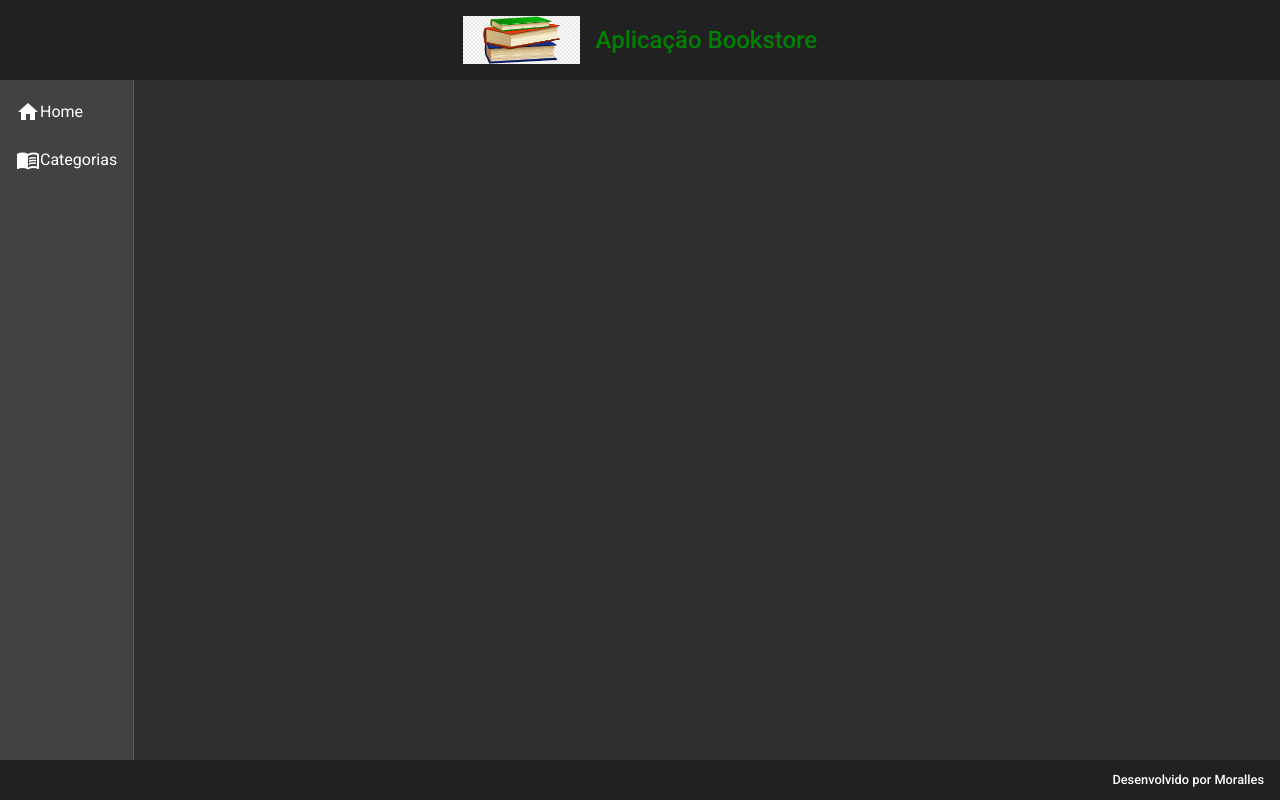
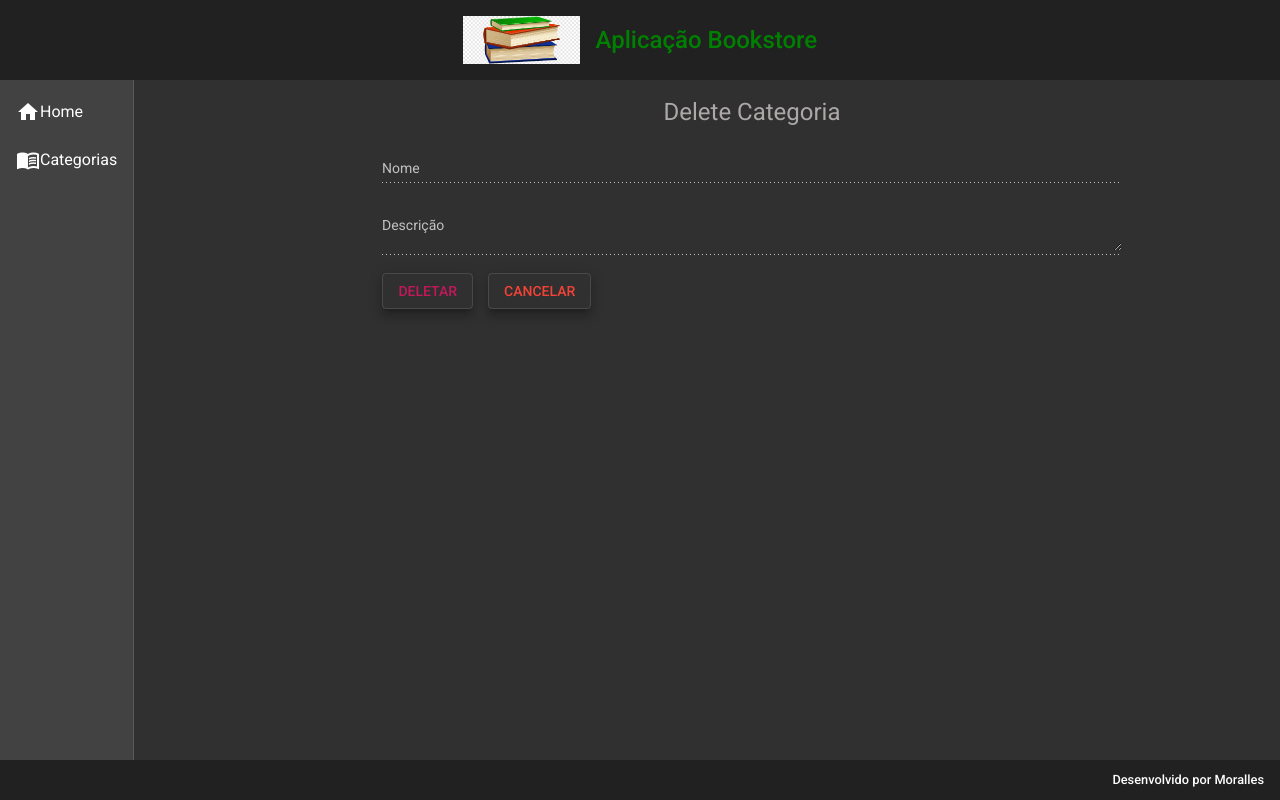
Before and after one commit to thiagomoralles/bookstore-front, an Angular app: page /categorias/delete/1 in a window 1280 px wide. Before the commit this address led to /. Built offline with nearby package versions, Linux system fonts and the light colour scheme; no server answers.

Commit message:
Implementação do categoria-delete.component

```diff
--- a/src/app/app-routing.module.ts
+++ b/src/app/app-routing.module.ts
@@ -1,6 +1,7 @@
 import { NgModule } from "@angular/core";
 import { RouterModule, Routes } from "@angular/router";
 import { CategoriaCreateComponent } from "./components/views/categoria/categoria-create/categoria-create.component";
+import { CategoriaDeleteComponent } from "./components/views/categoria/categoria-delete/categoria-delete.component";
 import { CategoriaReadComponent } from "./components/views/categoria/categoria-read/categoria-read.component";
 import { HomeComponent } from "./components/views/home/home.component";
 
@@ -13,7 +14,10 @@
   },
   {
     path: 'categorias/create', component: CategoriaCreateComponent
-  }
+  },
+  {
+    path: 'categorias/delete/:id', component: CategoriaDeleteComponent
+  },
 ];
 
 @NgModule({
--- a/src/app/app.module.ts
+++ b/src/app/app.module.ts
@@ -23,6 +23,8 @@
 import { MatInputModule } from "@angular/material/input";
 import { MatFormFieldModule } from "@angular/material/form-field";
 import { MatSnackBarModule } from "@angular/material/snack-bar";
+import { CategoriaDeleteComponent } from "./components/views/categoria/categoria-delete/categoria-delete.component";
+
 
 @NgModule({
   declarations: [
@@ -33,6 +35,7 @@
     HomeComponent,
     CategoriaReadComponent,
     CategoriaCreateComponent,
+    CategoriaDeleteComponent,
   ],
   imports: [
     BrowserModule,
--- /dev/null
+++ b/src/app/components/views/categoria/categoria-delete/categoria-delete.component.css
@@ -0,0 +1,28 @@
+.content {
+    width: 90%;
+    margin: 1rem auto;
+  }
+
+  .title {
+    text-align: center;
+    color: rgb(173, 168, 168);
+  }
+
+  form {
+    text-align: center;
+    width: 70%;
+    margin: auto;
+  }
+
+  .forms {
+      width: 100%;
+  }
+
+  .buttons {
+      width: 100%;
+      text-align: start;
+  }
+
+  button {
+      margin-right: 15px;
+  }
--- /dev/null
+++ b/src/app/components/views/categoria/categoria-delete/categoria-delete.component.html
@@ -0,0 +1,21 @@
+<div class="content">
+    <div class="title">
+        <h1>Delete Categoria</h1>
+    </div>
+</div>
+
+<form>
+    <mat-form-field class="forms">
+        <mat-label>Nome</mat-label>
+        <input matInput [(ngModel)]="categoria.nome" type="text" name="nome" disabled>
+    </mat-form-field>
+    <mat-form-field class="forms">
+        <mat-label>Descrição</mat-label>
+        <textarea matInput [(ngModel)]="categoria.descricao" type="text" name="descricao" disabled></textarea>
+    </mat-form-field>
+    <div class="buttons">
+        <button (click)="delete()" class="mat-elevation-z8" mat-stroked-button color="primary">DELETAR</button>
+        <button (click)="cancelar()" class="mat-elevation-z8" mat-stroked-button color="warn">CANCELAR</button>
+    </div>
+
+</form>
--- /dev/null
+++ b/src/app/components/views/categoria/categoria-delete/categoria-delete.component.ts
@@ -0,0 +1,50 @@
+import { Component, OnInit } from '@angular/core';
+import { ActivatedRoute, Router } from '@angular/router';
+import { Categoria } from '../categoria.model';
+import { CategoriaService } from '../categoria.service';
+
+@Component({
+  selector: 'app-categoria-delete',
+  templateUrl: './categoria-delete.component.html',
+  styleUrls: ['./categoria-delete.component.css']
+})
+export class CategoriaDeleteComponent implements OnInit {
+
+  categoria: Categoria = {
+    id: '',
+    nome: '',
+    descricao: ''
+  }
+
+  constructor(
+    private router: Router,
+    private categoriaService: CategoriaService,
+    private route: ActivatedRoute
+  ) { }
+
+  ngOnInit(): void {
+    this.categoria.id = this.route.snapshot.paramMap.get('id')!;
+    this.findById();
+  }
+
+  findById(): void {
+    this.categoriaService.findById(this.categoria.id!).subscribe(resposta => {
+      this.categoria.nome = resposta.nome;
+      this.categoria.descricao= resposta.descricao;
+    })
+  }
+
+  delete(): void {
+    this.categoriaService.delete(this.categoria.id!).subscribe(resposta => {
+      this.router.navigate(['categorias']);
+      this.categoriaService.apresentarMensagem('Categoria deletada com sucesso!');
+    }, exception => {
+      console.log(exception);
+      this.categoriaService.apresentarMensagem(exception.error.error);
+    })
+  }
+
+  cancelar(): void {
+    this.router.navigate(['categorias']);
+  }
+}
--- a/src/app/components/views/categoria/categoria-read/categoria-read.component.html
+++ b/src/app/components/views/categoria/categoria-read/categoria-read.component.html
@@ -38,7 +38,7 @@
                 <a class="edit" href="#">
                   <i class="material-icons">edit</i>
                 </a>
-                <a class="delete" href="#">
+                <a class="delete" routerLink="delete/{{ row.id }}">
                   <i class="material-icons">delete</i>
                 </a>
               </td>
--- a/src/app/components/views/categoria/categoria.service.ts
+++ b/src/app/components/views/categoria/categoria.service.ts
@@ -19,9 +19,19 @@
     return this.http.get<Categoria[]>(url);
   }
 
+  findById(id: String): Observable<Categoria> {
+    const url = `${this.baseUrl}/categoria/${id}`;
+    return this.http.get<Categoria>(url);
+  }
+
   create(categoria: Categoria): Observable<Categoria> {
     const url = `${this.baseUrl}/categoria/create`
     return this.http.post<Categoria>(url, categoria);
+  }
+
+  delete(id: String): Observable<void> {
+    const url = `${this.baseUrl}/categoria/${id}`;
+    return this.http.delete<void>(url);
   }
 
   apresentarMensagem(msg: String) {
```
